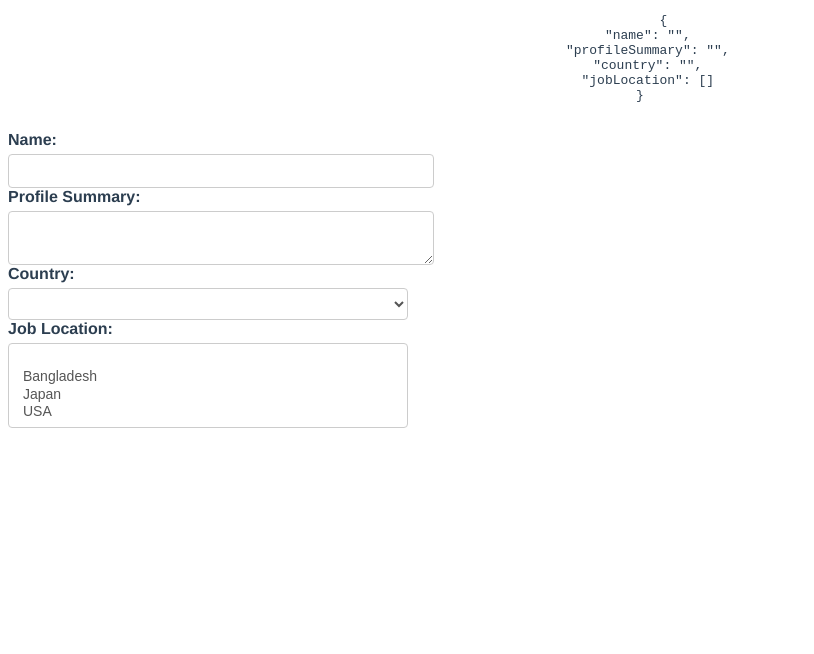
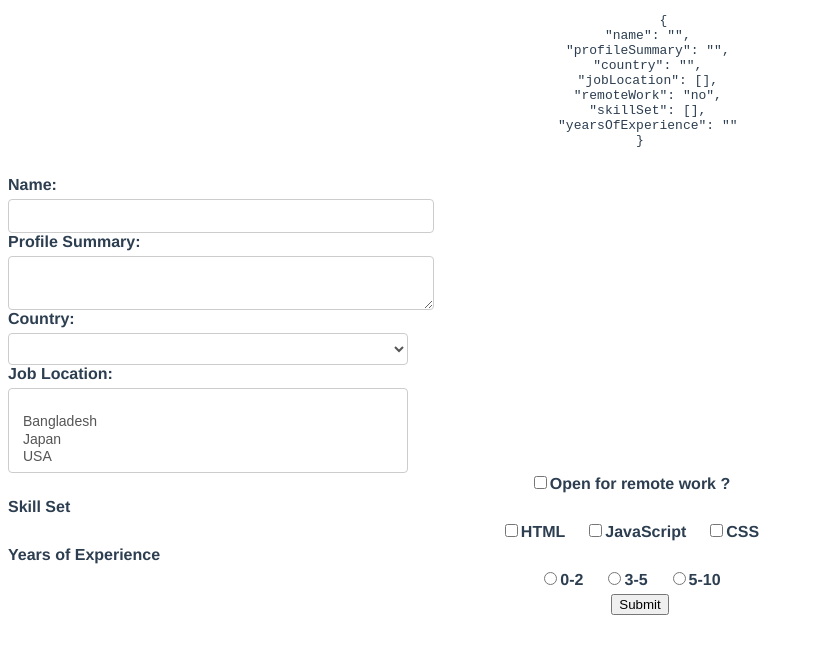
Before and after one commit to utshab-roy/vue-ui, a Vue app: page / in a window 1280 px wide. Shown: the top 654 px of the page, without its empty margins (0-814 px from the left). Built offline with nearby package versions, Linux system fonts and the light colour scheme.

Commit message:
basic form submit demo

```diff
--- a/src/App.vue
+++ b/src/App.vue
@@ -5,7 +5,7 @@
     </pre>
   </div>
 
-  <form>
+  <form @submit="submitForm">
 
     <div>
       <label for="name">Name:</label>
@@ -37,6 +37,38 @@
       </select>
     </div>
 
+    <div>
+      <input type="checkbox" id="remote-work"
+      v-model="formValues.remoteWork"
+      true-value="yes"
+      false-value="no" />
+      <label for="remoteW-work">Open for remote work ?</label>
+    </div>
+
+    <div>
+      <label>Skill Set</label>
+      <input type="checkbox" id="html" value="html" v-model="formValues.skillSet"/>
+      <label for="html">HTML</label>
+      <input type="checkbox" id="javascript" value="javascript" v-model="formValues.skillSet"/>
+      <label for="javascript">JavaScript</label>
+      <input type="checkbox" id="css" value="css" v-model="formValues.skillSet"/>
+      <label for="css">CSS</label>
+    </div>
+
+    <div>
+      <label>Years of Experience</label>
+      <input type="radio" id="0-2" value="0-2" v-model="formValues.yearOfExperience"/>
+      <label for="0-2">0-2</label>
+      <input type="radio" id="3-5" value="3-5" v-model="formValues.yearOfExperience"/>
+      <label for="3-5">3-5</label>
+      <input type="radio" id="5-10" value="5-10" v-model="formValues.yearOfExperience"/>
+      <label for="5-10">5-10</label>
+    </div>
+
+    <div>
+      <button type="submit">Submit</button>
+    </div>
+
   </form>
 
 </template>
@@ -51,10 +83,18 @@ export default {
         profileSummary: "",
         country: "",
         jobLocation: [],
+        // this can be boolean value, to use it no need of true-value, false value
+        remoteWork: 'no',
+        skillSet: [],
+        yearsOfExperience: ''
       }
     };
   },
   methods: {
+    submitForm(event) {
+      event.preventDefault()
+      console.log('Form values', this.formValues)
+    }
   },
 };
 </script>
```
